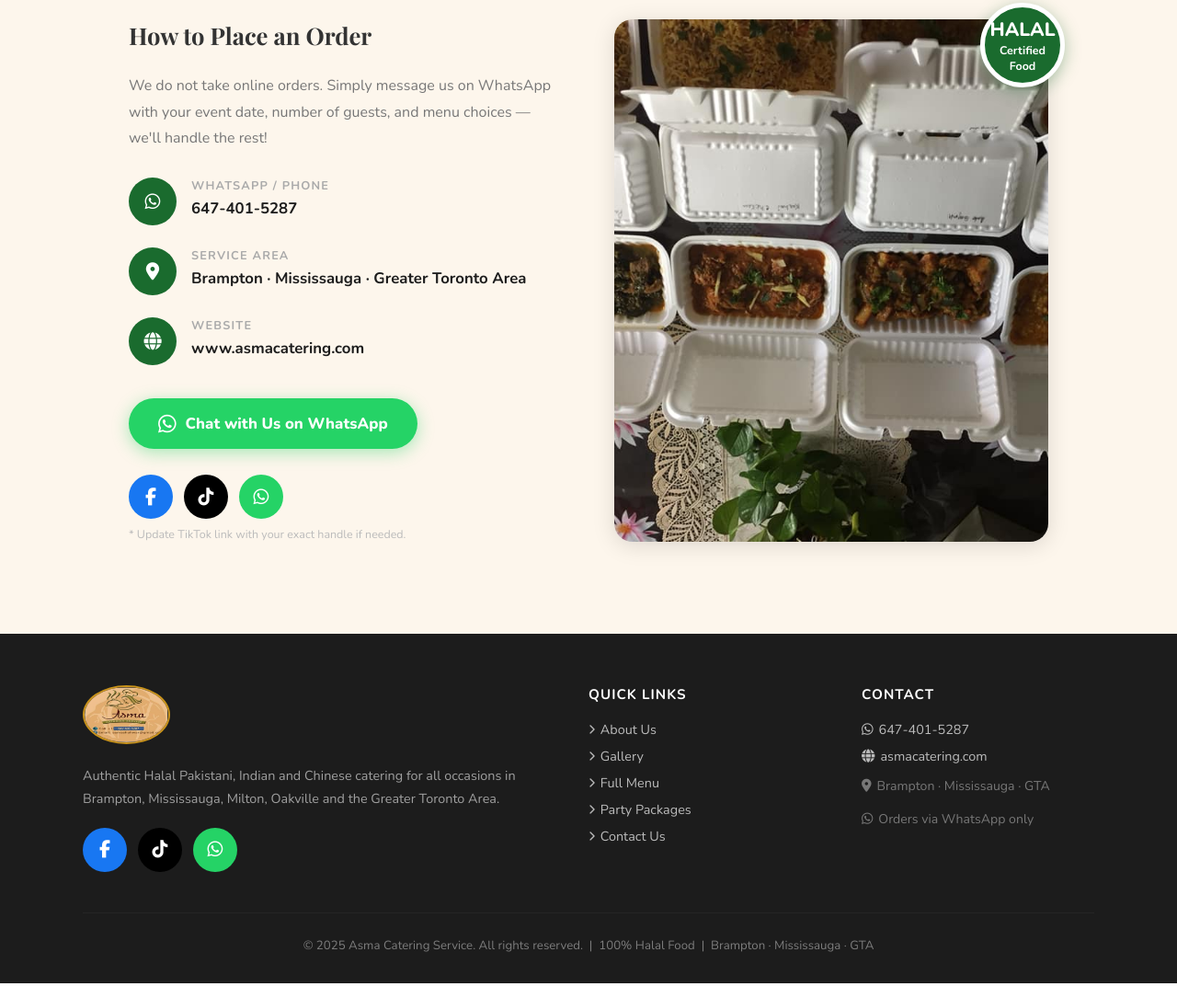
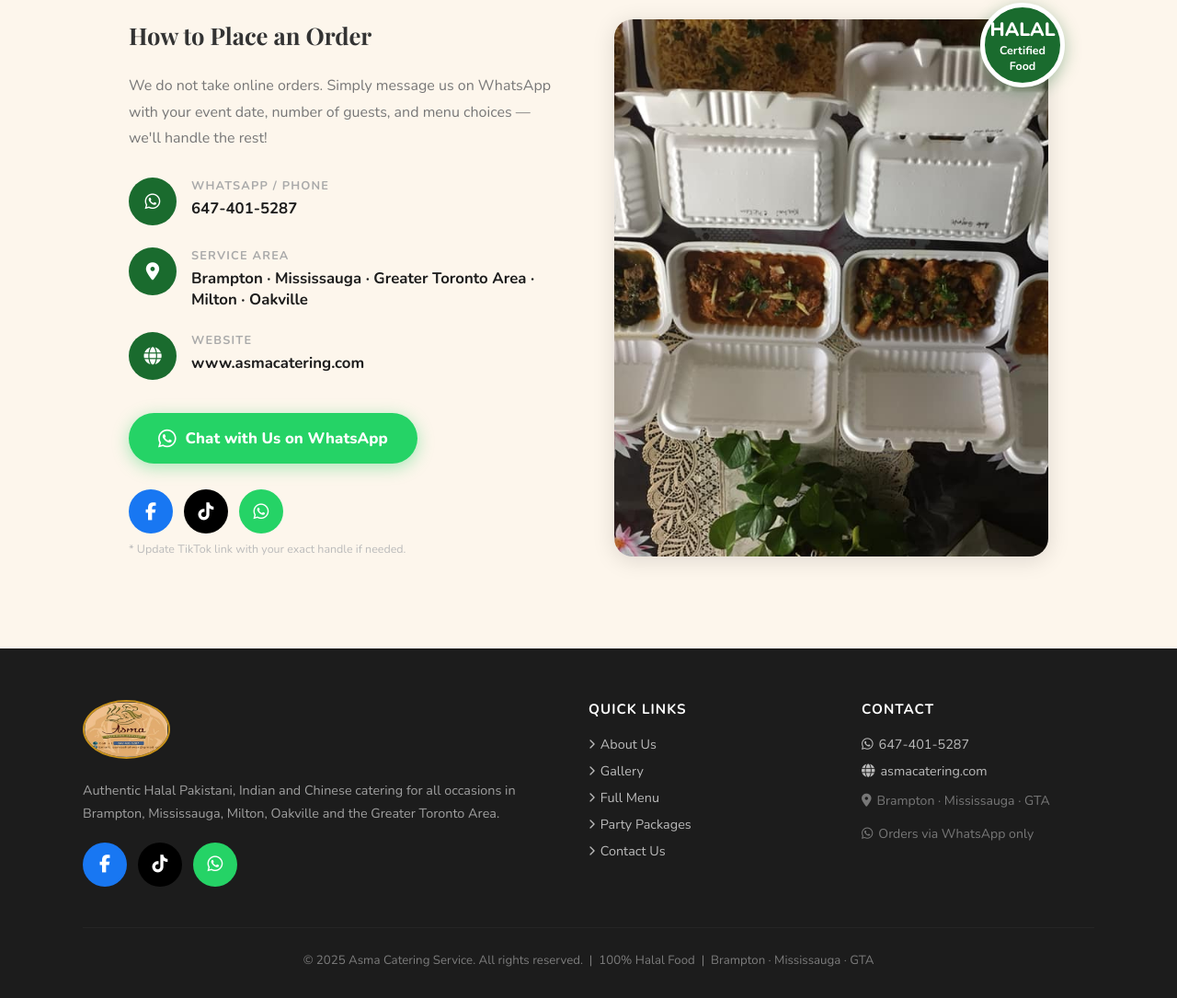
Before and after one commit to shwgit-gcp/AsmaCatering, a plain HTML site: page index.html in a window 1280 px wide. Shown: the part 9304-10389 px from the top of the page at 92% size. Drawn offline with nearby package versions, Linux system fonts and the light colour scheme.

Commit message:
Update index.html

```diff
--- a/index.html
+++ b/index.html
@@ -1006,7 +1006,7 @@ Contact us today to discuss your catering needs and discover the delicious flavo
         <div class="contact-icon"><i class="fas fa-map-marker-alt"></i></div>
         <div>
           <h4>Service Area</h4>
-          <p>Brampton · Mississauga · Greater Toronto Area</p>
+          <p>Brampton · Mississauga · Greater Toronto Area · Milton · Oakville</p>
         </div>
       </div>
       <div class="contact-item">
```
